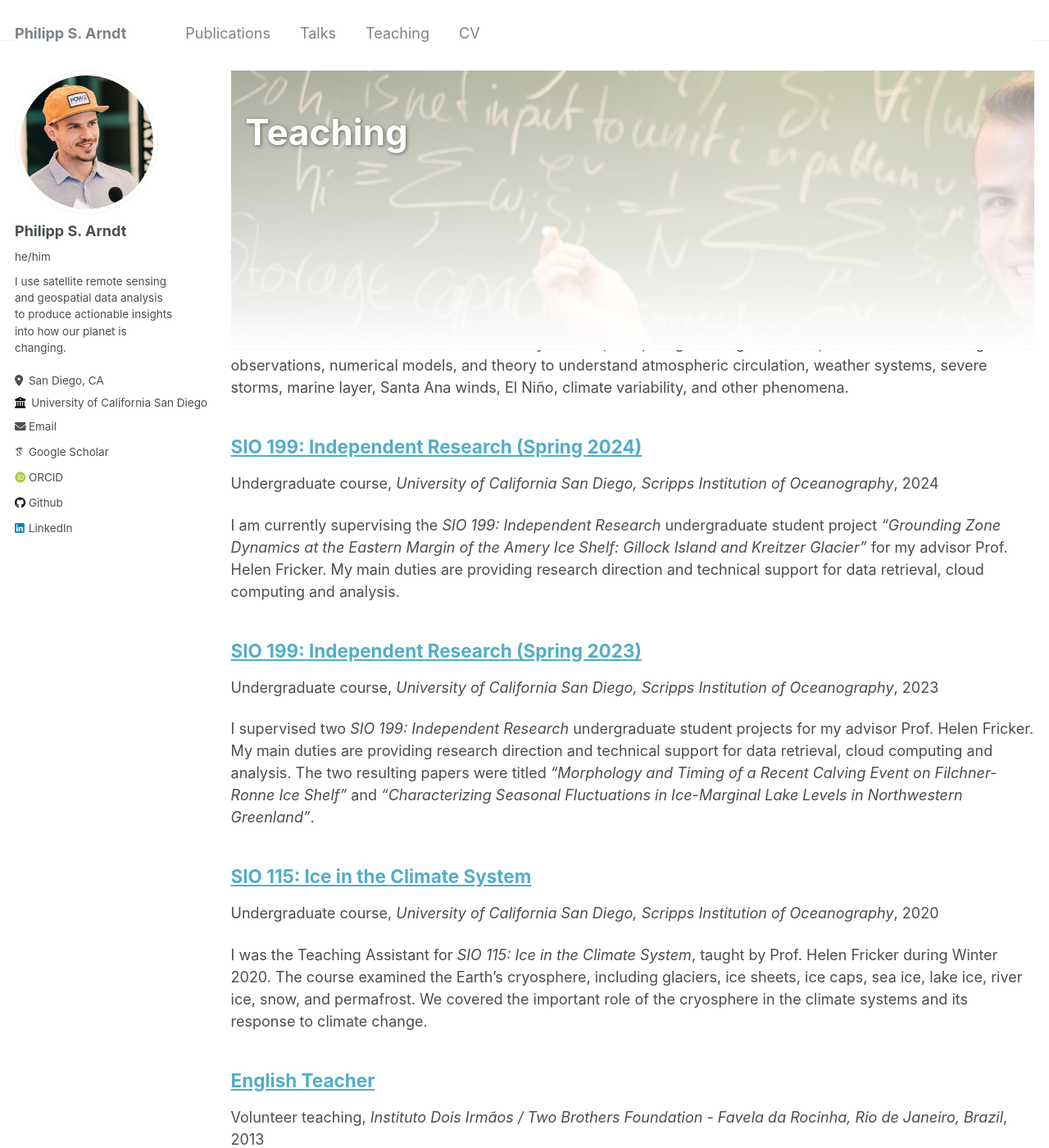
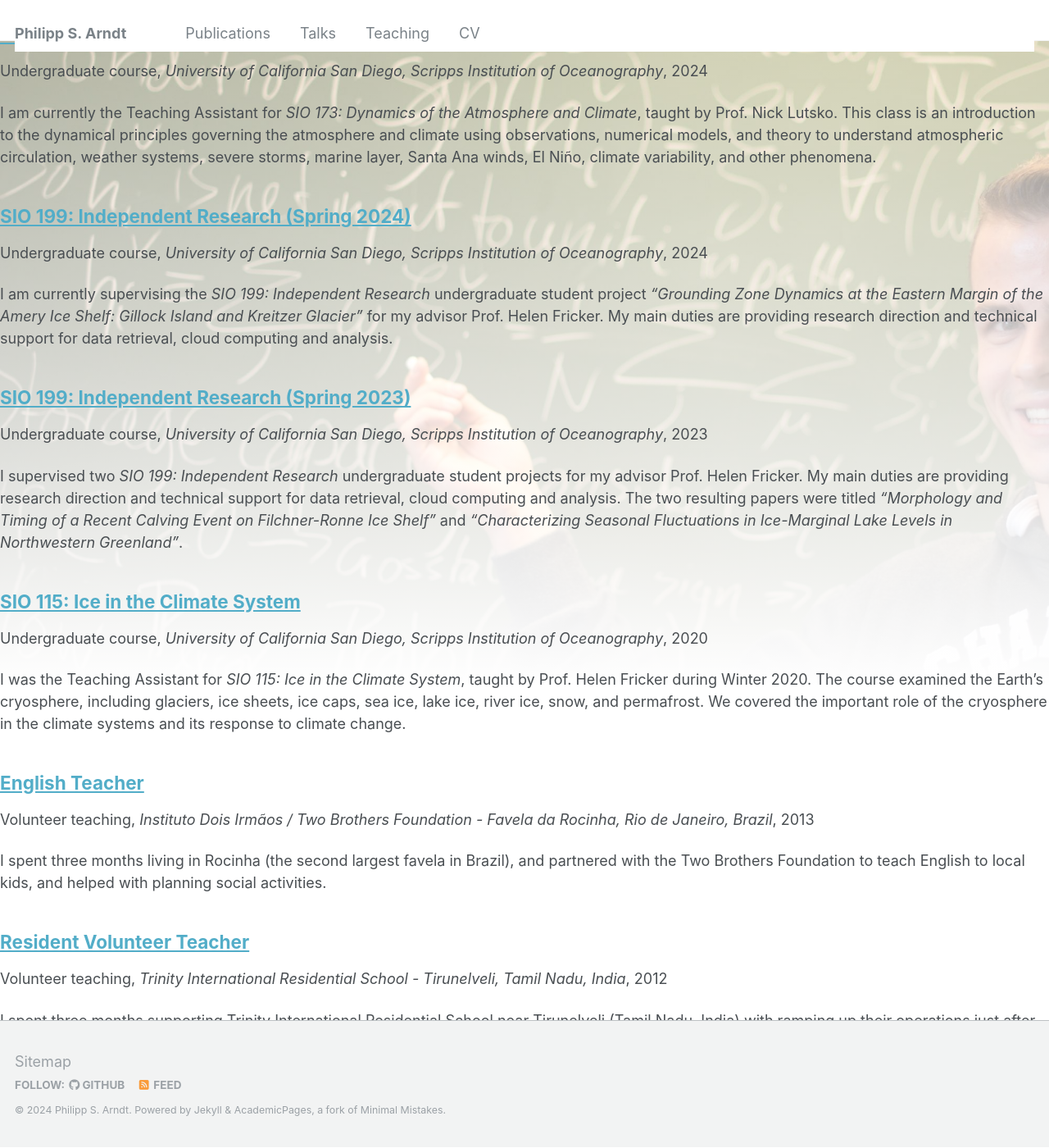
Before and after one commit to fliphilipp/fliphilipp.github.io, a Jekyll site: the page built from _pages/teaching.html, in a window 1280 px wide and 1400 px high. Shown: the whole window at 82% size. Built offline with Jekyll 4.4.1, drawn with Linux system fonts in a browser that asks for light colours; some web fonts are replaced.

Commit message:
Update teaching.html

```diff
--- a/_pages/teaching.html
+++ b/_pages/teaching.html
@@ -13,13 +13,42 @@
   <!-- overlay_filter: rgba(255, 255, 255, 0.25) # for rgba background -->
   <!-- overlay_filter: linear-gradient(rgba(255, 0, 0, 0.5), rgba(0, 255, 255, 0.5)) # for gradient -->
 
+  <style>
+    .header-image-container {
+      position: relative;
+      width: 100%;
+      aspect-ratio: 1.5;
+      background-image: url("https://fliphilipp.github.io/images/header_teaching.jpg");
+      background-size: 100% auto;
+      background-repeat: no-repeat;
+      background-position: top center;
+    }
+    .header-image-overlay {
+      position: absolute;
+      top: 0;
+      left: 0;
+      width: 100%;
+      height: 100%;
+      background: linear-gradient(to bottom, rgba(255,255,255,0.5), rgba(255,255,255,1.0));
+      background-position: center;
+    }
+  </style>
+
+<!--
 {% if page.header.overlay_color or page.header.overlay_image or page.header.image %}
   {% include page__hero_new.html %}
 {% endif %}
 <p style="margin-top:-5cm;"> </p>
+-->
+
+<div class="header-image-container">
+  <div class="header-image-overlay">
 
 {% include base_path %}
 
 {% for post in site.teaching reversed %}
   {% include archive-single.html %}
 {% endfor %}
+
+  </div>
+</div>
```
